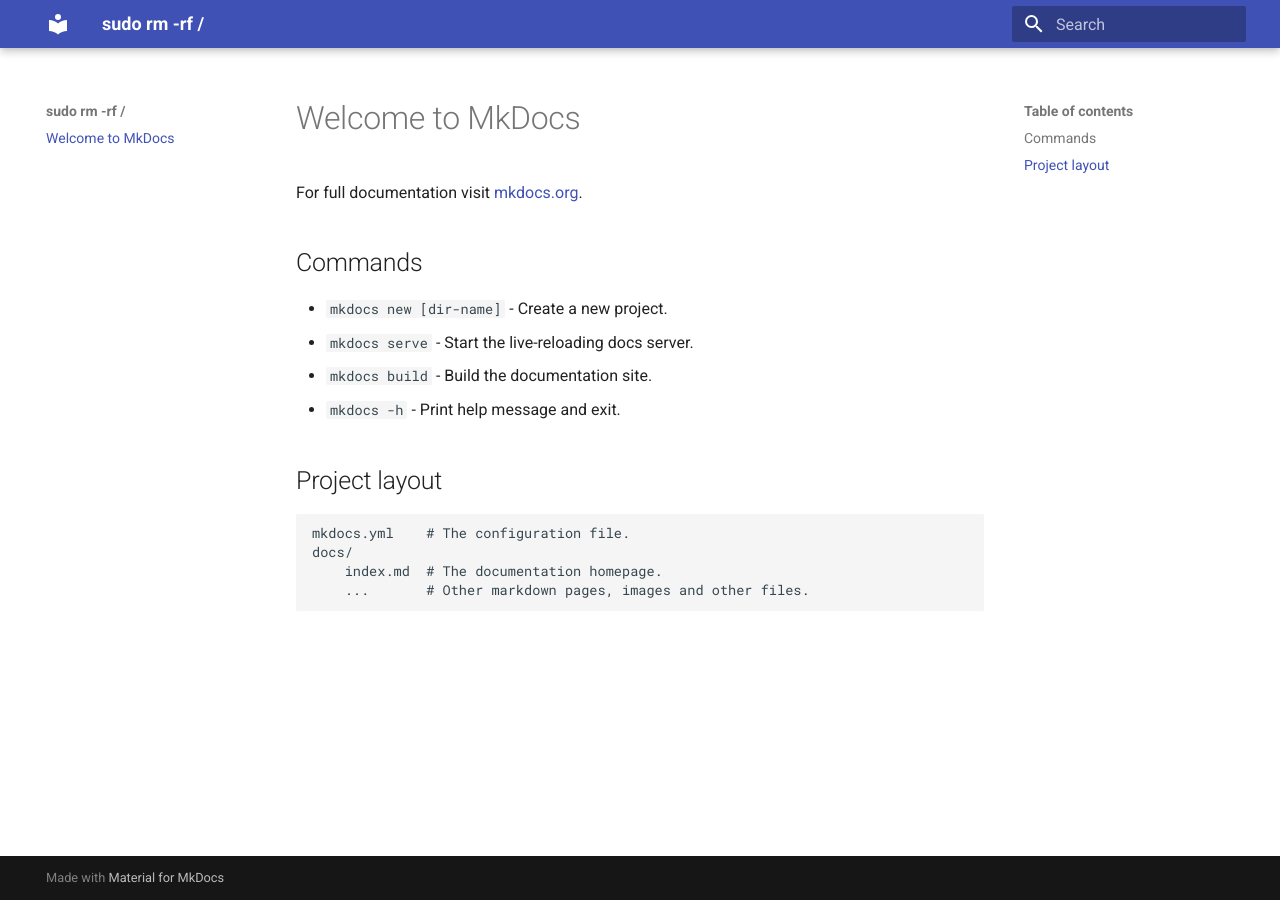
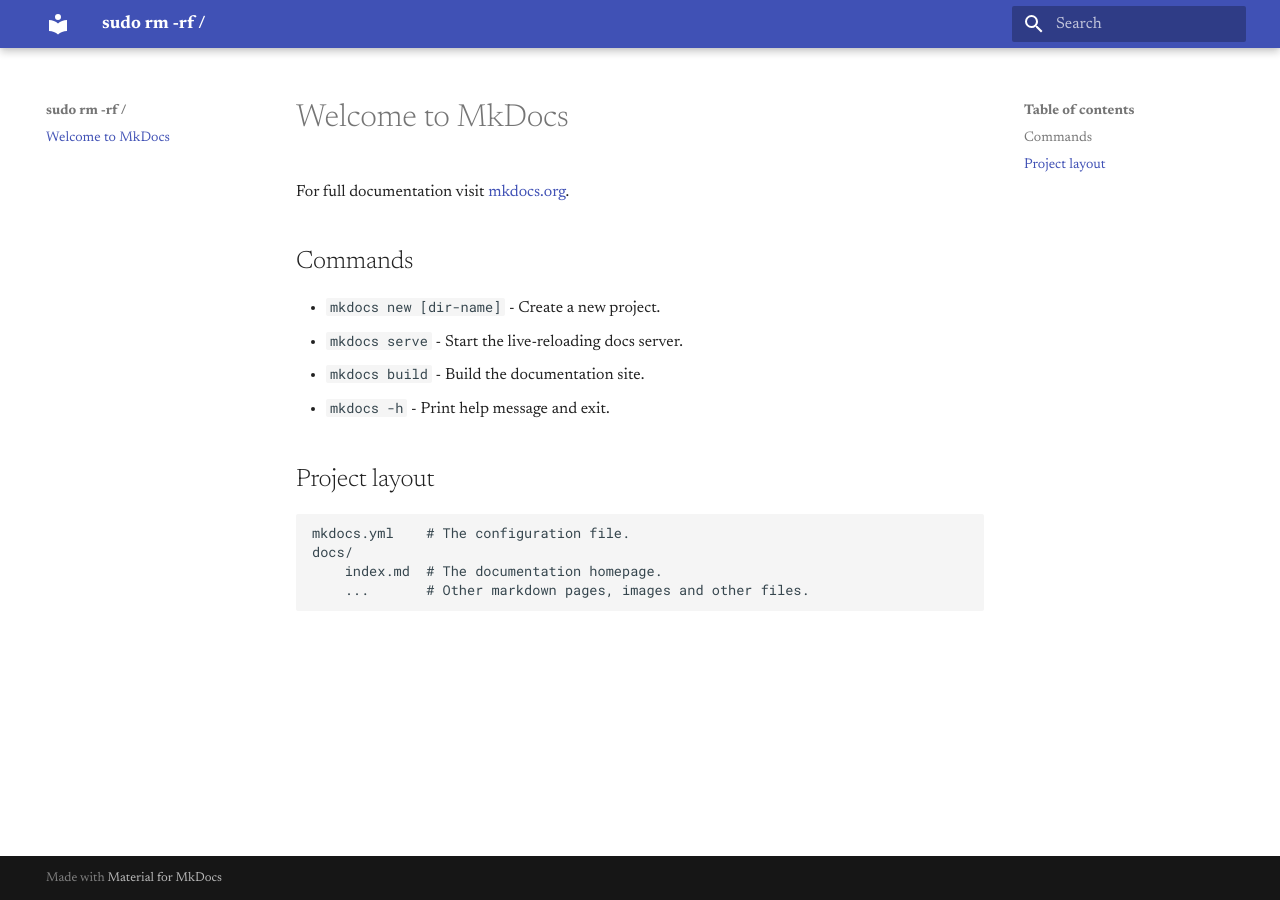
Before and after one commit to rajtilakjee/rajtilakjee.github.io, an MkDocs documentation site: the page built from docs/index.md, in a window 1280 px wide. Built offline with MkDocs 1.6.1 and Material for MkDocs 9.7.7, drawn with Linux system fonts in a browser that asks for light colours.

Commit message:
Update mkdocs.yml

```diff
--- a/mkdocs.yml
+++ b/mkdocs.yml
@@ -4,6 +4,8 @@
 site_url: https://rajtilakjee.github.io/
 theme:
   name: material
+  font:
+    text: Newsreader
 
 extra_css:
   - stylesheets/coffee.css
```
